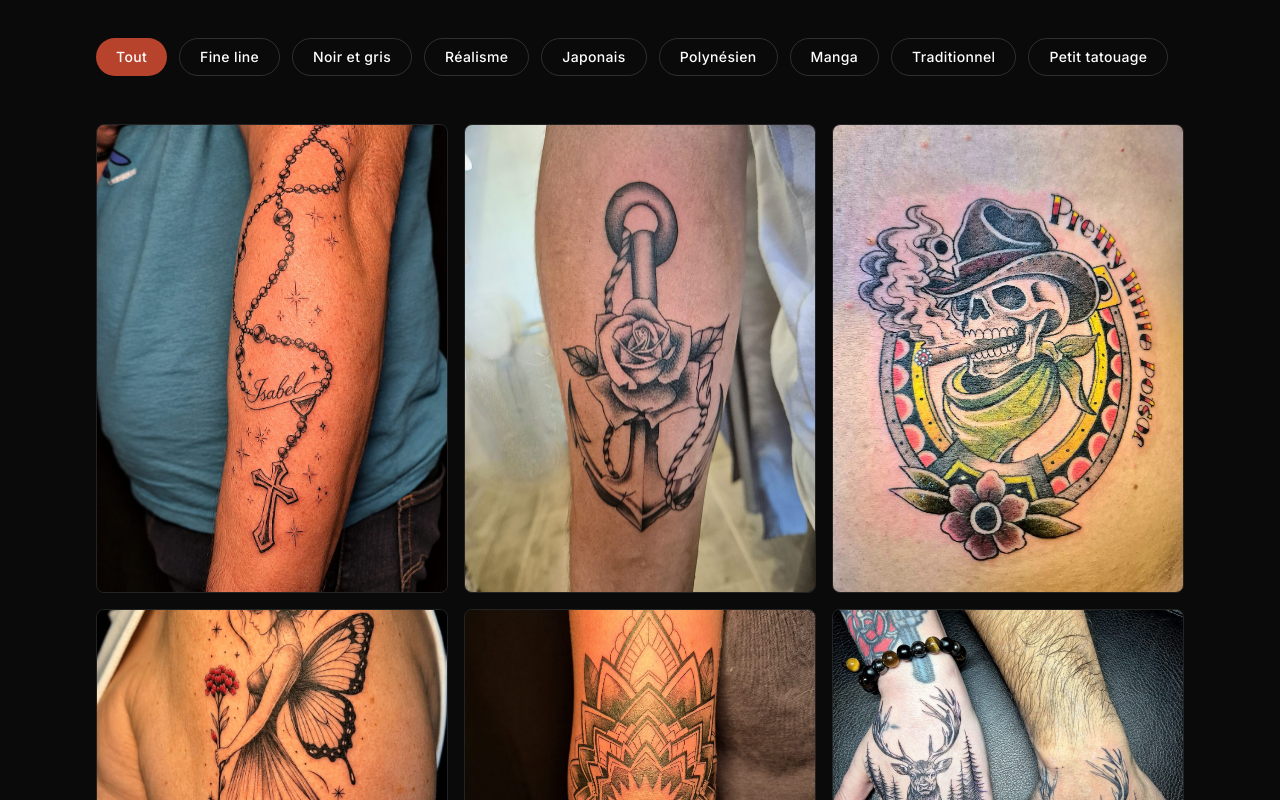
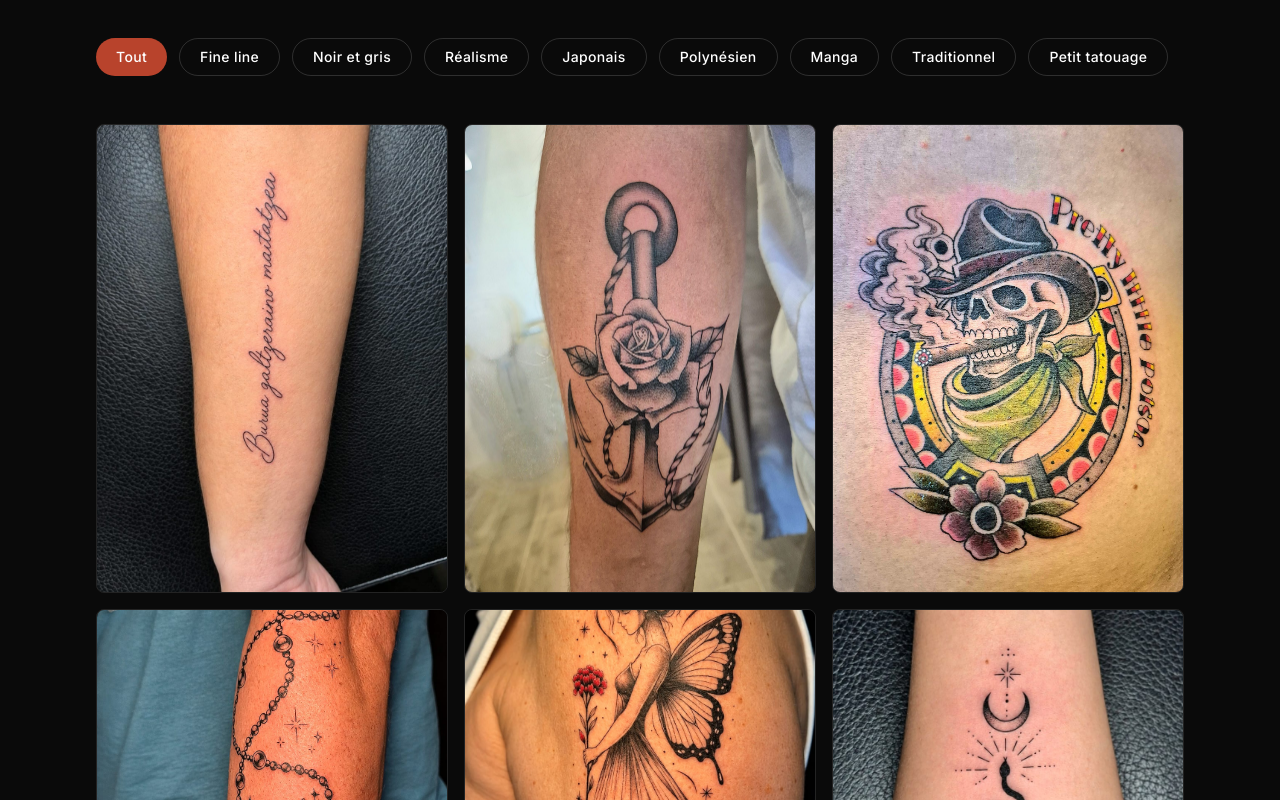
Before and after one commit to Levraikaa/barberousse-tattoo, a Next.js app: page / in a window 1280 px wide. Shown: the part 3460-4260 px from the top of the page. Built offline with nearby package versions, Linux system fonts and the light colour scheme.

Commit message:
content: un lettering fin ouvre la galerie
Cursive sans ombrage ni remplissage : meme registre que la fleche
« together », donc Fine line.

Co-Authored-By: Claude Opus 5 <noreply@anthropic.com>

```diff
--- a/data/studio.ts
+++ b/data/studio.ts
@@ -286,6 +286,11 @@ export const studio = {
     "Autre",
   ],
   gallery: [
+    {
+      src: "/images/gallery/lettering-burua.jpg",
+      alt: "Phrase « Burua galtzeraino maitatzea » tatouée en lettering cursif très fin le long de l\u2019avant-bras",
+      style: "Fine line",
+    },
     {
       src: "/images/gallery/chapelet-isabel.jpg",
       alt: "Chapelet aux perles ombrées descendant sur l'avant-bras, croix et prénom Isabel en lettering, entouré d'étoiles scintillantes, tatoué en noir et gris",
```
Also changed, not shown: public/images/gallery/lettering-burua.jpg (added).
